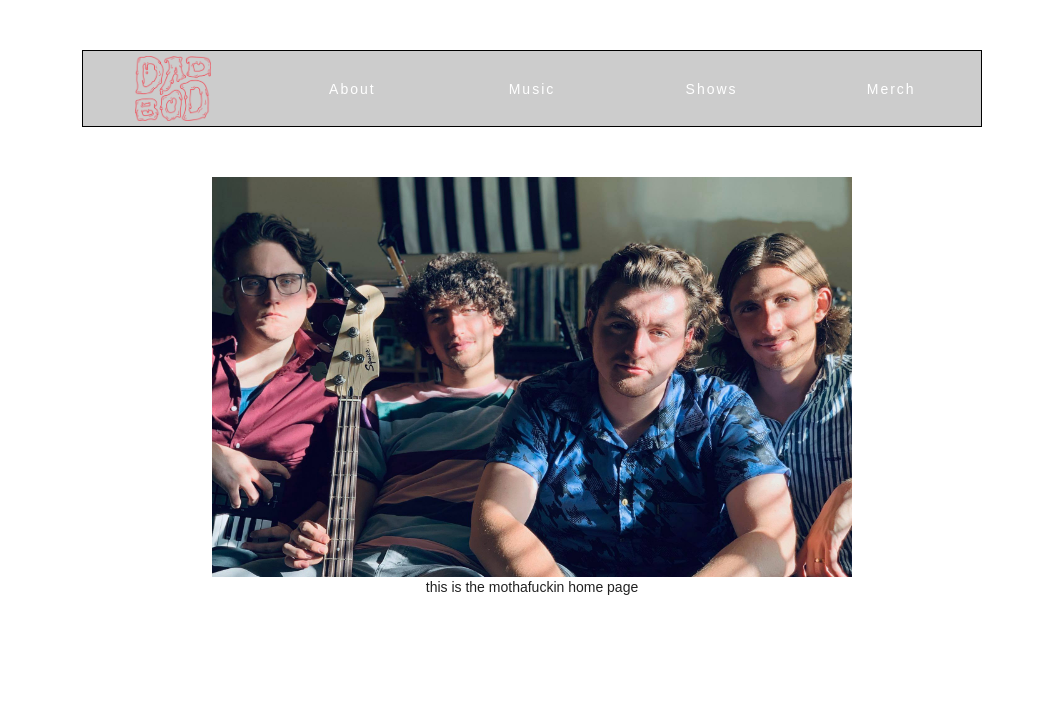
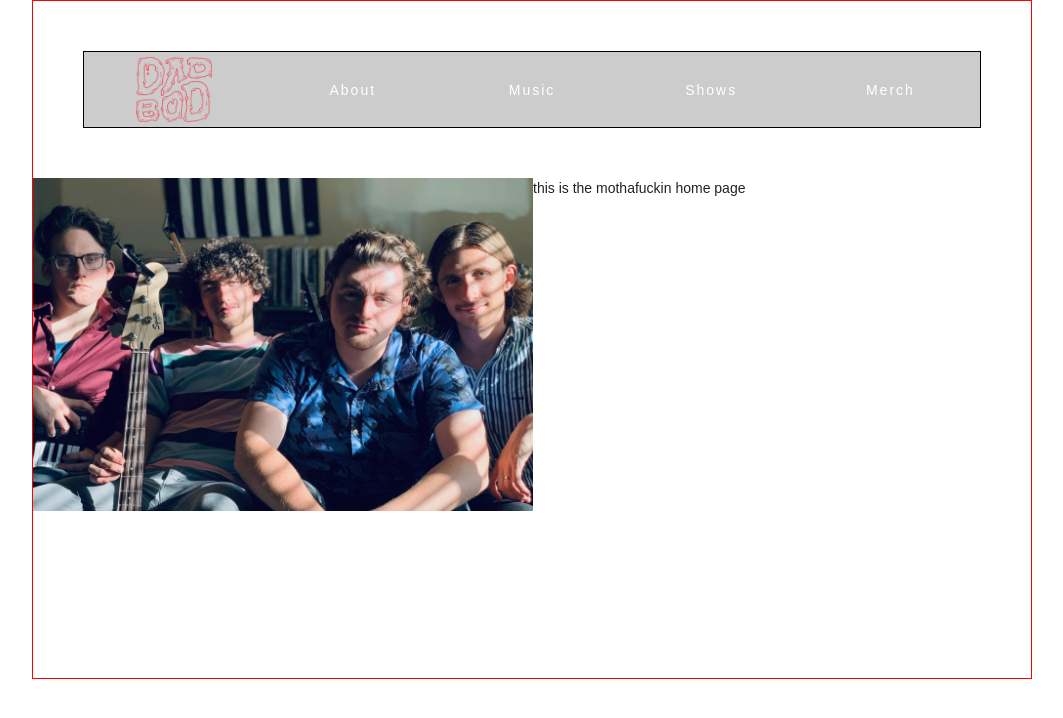
Before and after one commit to Craveburn/dad-bod-v2, a React (Create React App) app: page / in a window 1280 px wide. Shown: the top 718 px of the page, without its empty margins (108-1171 px from the left). Built offline with nearby package versions, Linux system fonts and the light colour scheme.

Commit message:
work on flexbox on this part, items need to be columnized

```diff
--- a/src/pages/Home.css
+++ b/src/pages/Home.css
@@ -1,13 +1,27 @@
+.container {
+    border: 1px solid red;
+    max-width: 1000px;
+    margin: 0 auto;
+}
+
+/* flex container */
 .homeBody {
+    margin: 0;
+    padding:0;
     display: flex;
-    flex-direction: column;
-    align-items: center;
-    justify-content: flex-start;
-    max-width: 100vw;
+}
+
+/* flex items */
+.homeBody span {
+    flex: 1;
+    text-align: center;
+    display: flex;
+    flex-basis: 100%
 }
 
 .aboutImage {
     background: url('../pics/Dad-bod-boys.jpg') no-repeat;
     background-size: 100%; /** moved this property down */
-    height: 50vh;
-    width: 50vw;}
+    height: 500px;
+    width: 500px;
+}
--- a/src/pages/Home.js
+++ b/src/pages/Home.js
@@ -1,18 +1,19 @@
 import React, { Component } from 'react'
 import './Home.css'
 
+import Navbar from '../navigation/Navbar.js'
+
 import TheBoys from '../pics/Dad-bod-boys.jpg'
 
-import Navbar from '../navigation/Navbar.js'
 
 export default class extends Component {
     render() {
         return (
-            <div className='containter'>
+            <div className='container'>
                 <Navbar />
                 <div className='homeBody'>
-                    <div className="aboutImage" style={{ backgroundImage: TheBoys }}></div>
-                    this is the mothafuckin home page
+                    <span><div className="aboutImage" style={{ backgroundImage: TheBoys }}></div></span>
+                    <span><p>this is the mothafuckin home page</p></span>
                 </div>
             </div>
         )
```
